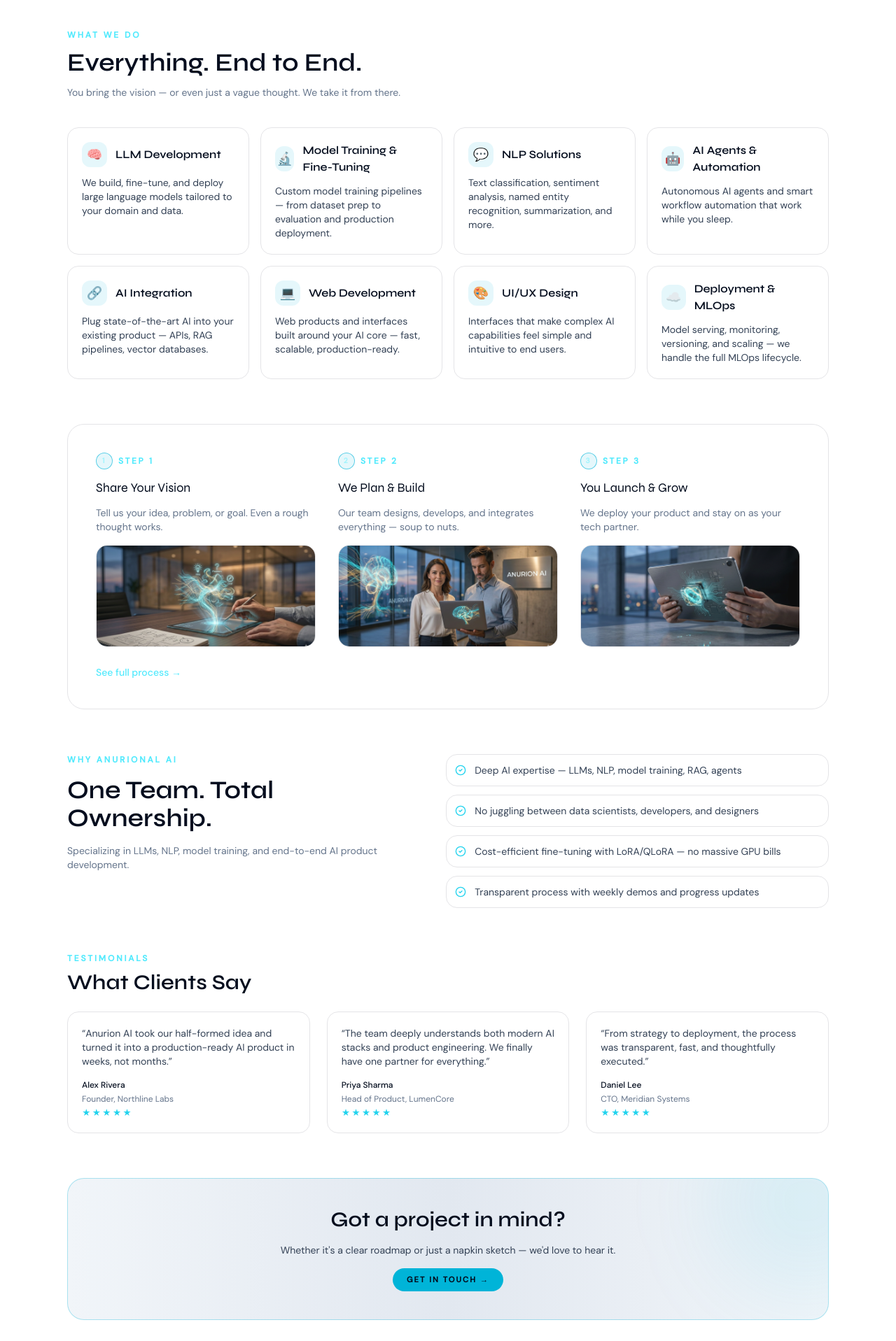
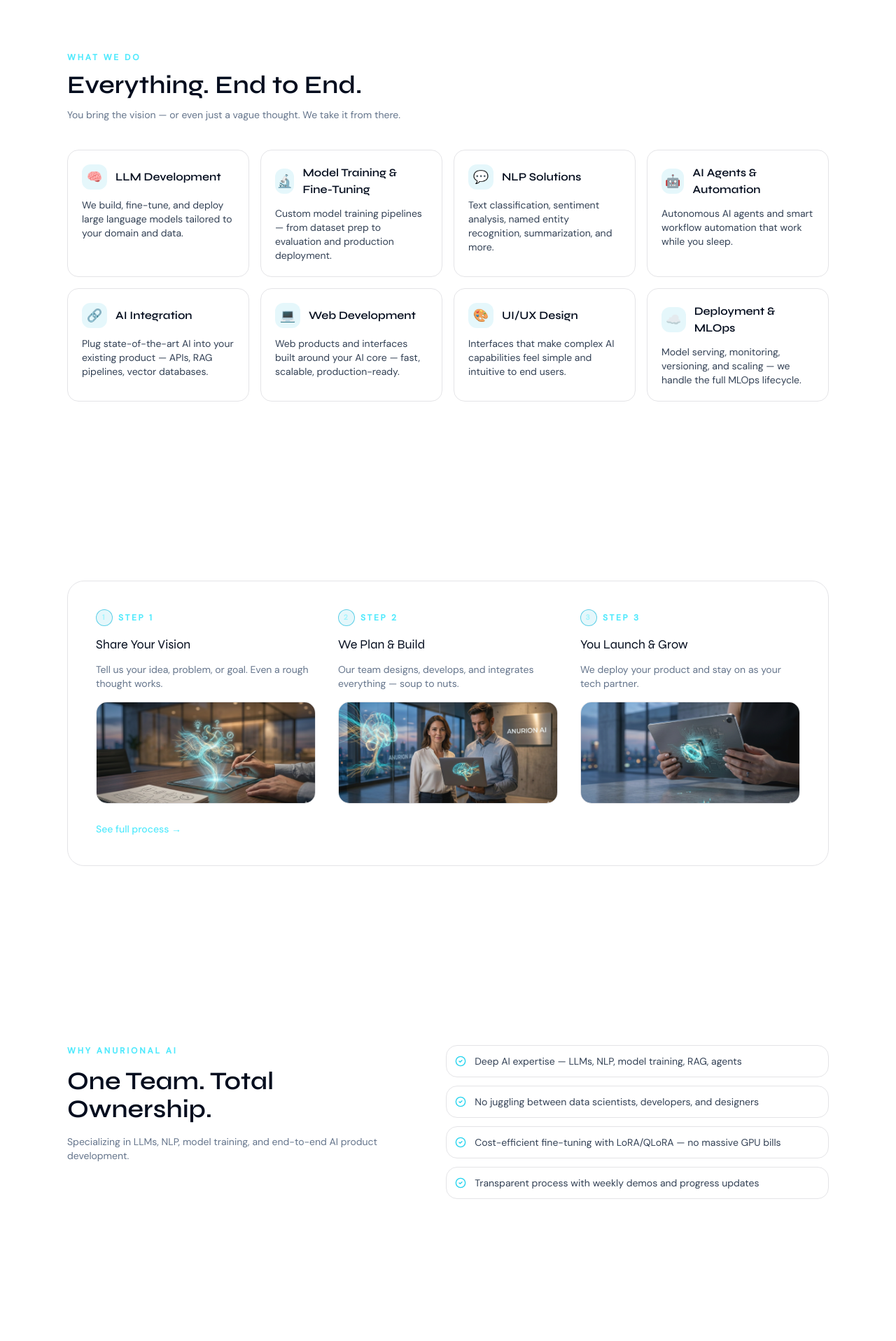
Before and after one commit to aianurion-maker/website, a Next.js app: page / in a window 1280 px wide. Shown: the part 880-2797 px from the top of the page at 70% size. Built offline with nearby package versions, Linux system fonts and the light colour scheme.

Commit message:
fix: increase spacing between home page sections

```diff
--- a/app/page.tsx
+++ b/app/page.tsx
@@ -145,7 +145,7 @@ export default function Home() {
       <MarqueeTicker />
 
       {/* What we do */}
-      <section className="mx-auto max-w-6xl px-4 py-16 md:px-6 lg:px-8">
+      <section className="mx-auto max-w-6xl px-4 py-24 md:px-6 lg:px-8">
         <FadeInSection>
           <div className="max-w-3xl space-y-3">
             <p className="text-xs font-semibold uppercase tracking-[0.24em] text-cyan-300">
@@ -177,7 +177,7 @@ export default function Home() {
       </section>
 
       {/* How it works teaser */}
-      <section className="mx-auto max-w-6xl px-4 pb-16 md:px-6 lg:px-8">
+      <section className="mx-auto max-w-6xl px-4 py-24 mt-16 md:px-6 lg:px-8">
         <FadeInSection>
           <div className="rounded-3xl border border-zinc-200 bg-white px-6 py-8 sm:px-8 md:px-10 md:py-10">
             <div className="grid gap-8 md:grid-cols-3">
@@ -242,7 +242,7 @@ export default function Home() {
       </section>
 
       {/* Why Anurional AI */}
-      <section className="mx-auto max-w-6xl px-4 pb-16 md:px-6 lg:px-8">
+      <section className="mx-auto max-w-6xl px-4 py-24 mt-16 md:px-6 lg:px-8">
         <FadeInSection>
           <div className="grid gap-10 md:grid-cols-[1.1fr_1.2fr] md:items-start">
             <div className="space-y-4">
@@ -273,7 +273,7 @@ export default function Home() {
       </section>
 
       {/* Testimonials */}
-      <section className="mx-auto max-w-6xl px-4 pb-16 md:px-6 lg:px-8">
+      <section className="mx-auto max-w-6xl px-4 py-24 mt-16 md:px-6 lg:px-8">
         <FadeInSection>
           <div className="space-y-6">
             <div className="max-w-2xl space-y-2">
@@ -327,7 +327,7 @@ export default function Home() {
       </section>
 
       {/* CTA Banner */}
-      <section className="mx-auto max-w-6xl px-4 pb-20 md:px-6 lg:px-8">
+      <section className="mx-auto max-w-6xl px-4 py-28 mt-16 md:px-6 lg:px-8">
         <FadeInSection>
           <div className="relative overflow-hidden rounded-3xl border border-cyan-500/30 bg-gradient-to-r from-[#F1F5F9] via-[#E2E8F0] to-[#F1F5F9] px-6 py-10 text-center md:px-10">
             <div className="pointer-events-none absolute -right-24 -top-24 h-64 w-64 rounded-full bg-cyan-500/10 blur-3xl" />
```
